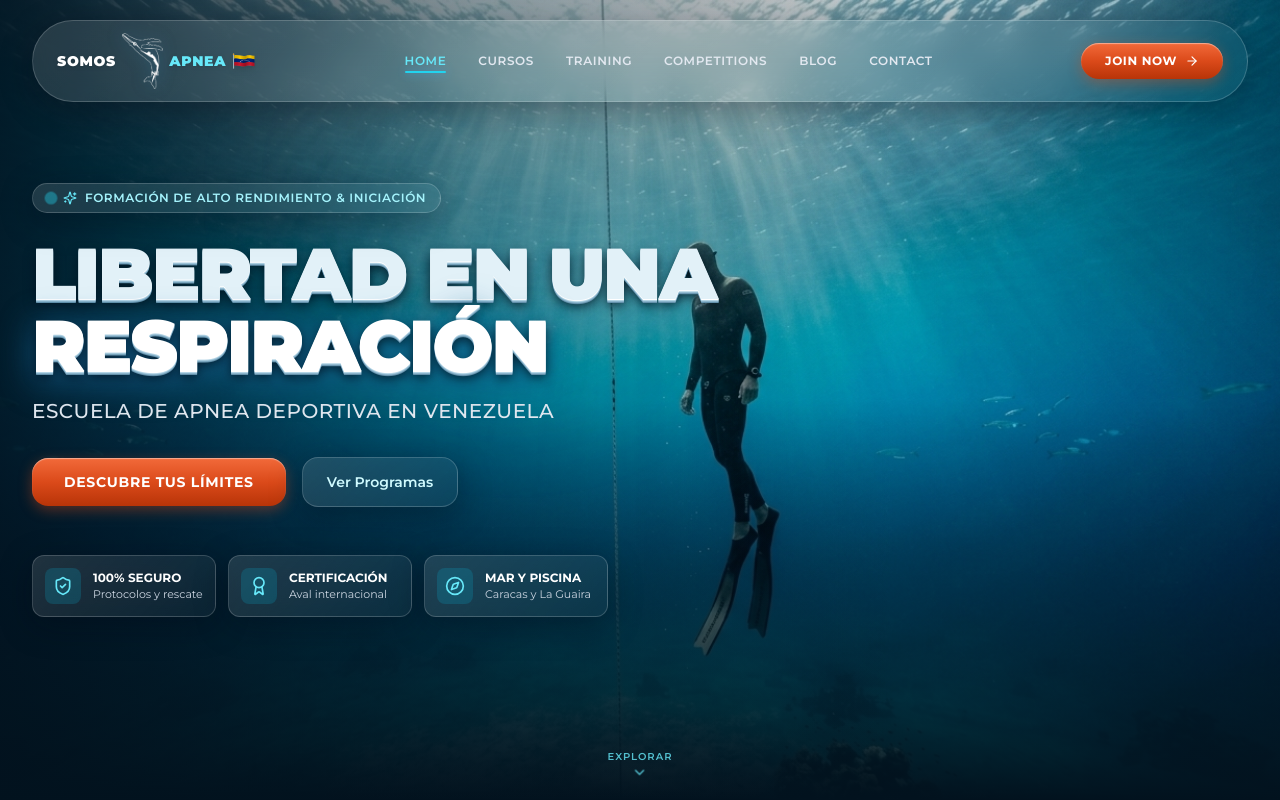
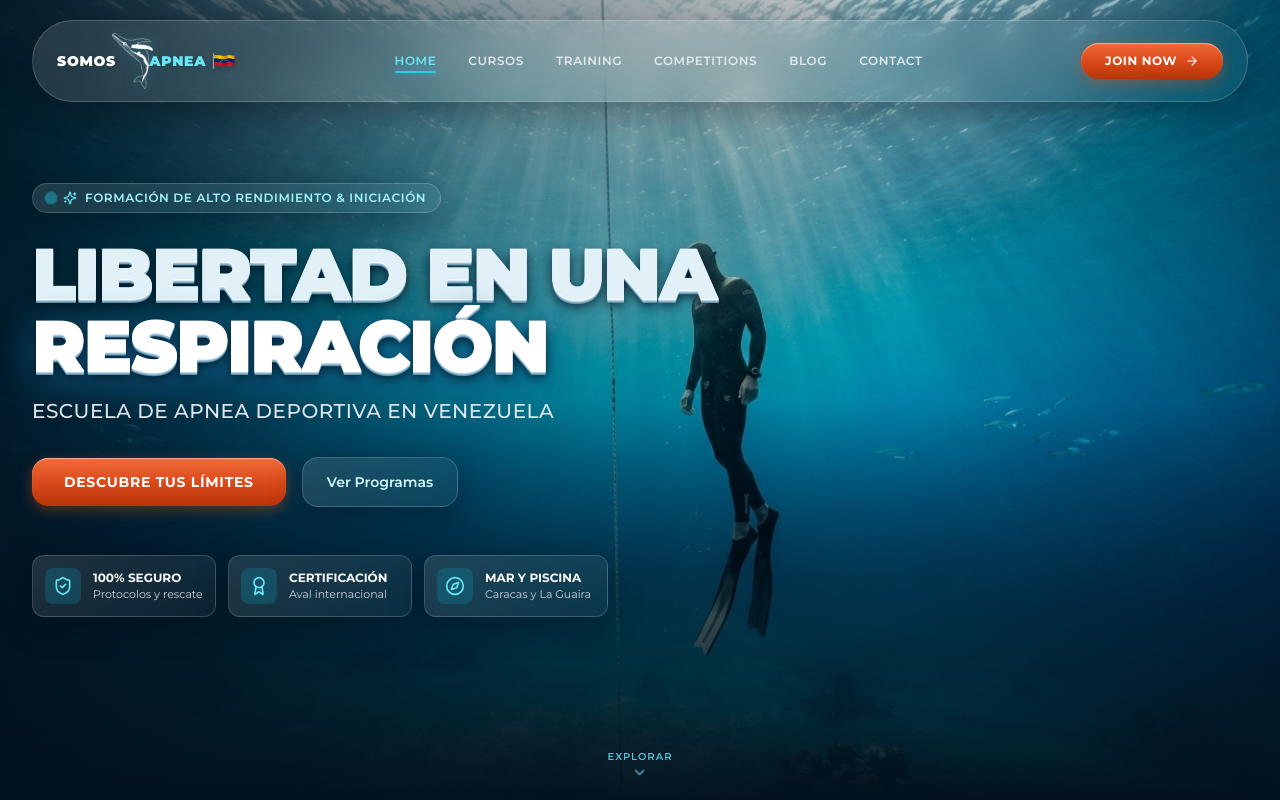
Before and after one commit to jhonshua/pagina-somos-apnea, a React (Vite) app: page / in a window 1280 px wide. Shown: the top 800 px of the page. Built offline with nearby package versions, Linux system fonts and the light colour scheme; the HTML template or start-up script is replaced by a standard one.

Commit message:
feat: use new clean whale image and tighten spacing around SOMOS and APNEA

```diff
--- a/src/components/Footer.tsx
+++ b/src/components/Footer.tsx
@@ -11,17 +11,17 @@ export const Footer: React.FC = () => {
           {/* Brand Col */}
           <div className="md:col-span-2">
             <div className="flex items-center mb-4 select-none">
-              <span className="text-white text-xs sm:text-[13px] md:text-sm font-black tracking-wider drop-shadow leading-none uppercase">
+              <span className="text-white text-xs sm:text-[13px] md:text-sm font-black tracking-wider drop-shadow leading-none uppercase -mr-0.5 sm:-mr-1">
                 SOMOS
               </span>
-              <div className="h-11 sm:h-12 w-auto mx-1 sm:mx-1.5 flex items-center justify-center shrink-0">
+              <div className="h-11 sm:h-12 w-auto flex items-center justify-center shrink-0">
                 <img
                   src="/whale-only.png"
                   alt="Somos Apnea"
                   className="h-full w-auto object-contain filter drop-shadow-[0_0_8px_rgba(56,164,224,0.5)] pointer-events-none"
                 />
               </div>
-              <div className="flex items-center gap-1 sm:gap-1.5">
+              <div className="flex items-center gap-1 sm:gap-1.5 -ml-0.5 sm:-ml-1">
                 <span className="text-cyan-300 text-xs sm:text-[13px] md:text-sm font-black tracking-wider leading-none drop-shadow uppercase">
                   APNEA
                 </span>
--- a/src/components/Navbar.tsx
+++ b/src/components/Navbar.tsx
@@ -26,12 +26,12 @@ export const Navbar: React.FC<NavbarProps> = ({ onOpenJoinModal }) => {
         {/* Logo Oficial: SOMOS + Ballena + APNEA + Bandera Ondulante integrados */}
         <a href="#home" className="flex items-center group cursor-pointer select-none">
           {/* SOMOS */}
-          <span className="text-white text-xs sm:text-[13px] md:text-sm font-black tracking-wider drop-shadow leading-none uppercase">
+          <span className="text-white text-xs sm:text-[13px] md:text-sm font-black tracking-wider drop-shadow leading-none uppercase -mr-0.5 sm:-mr-1">
             SOMOS
           </span>
 
-          {/* En el medio: Solo la ballena (espaciado reducido a la mitad, sin zoom/agrandamiento al pasar el dedo) */}
-          <div className="relative h-11 sm:h-12 md:h-14 w-auto mx-1 sm:mx-1.5 flex items-center justify-center shrink-0">
+          {/* En el medio: Solo la ballena pegada directamente a las letras */}
+          <div className="relative h-11 sm:h-12 md:h-14 w-auto flex items-center justify-center shrink-0">
             <img
               src="/whale-only.png"
               alt="Somos Apnea"
@@ -40,7 +40,7 @@ export const Navbar: React.FC<NavbarProps> = ({ onOpenJoinModal }) => {
           </div>
 
           {/* APNEA + Bandera Ondulante de Venezuela */}
-          <div className="flex items-center gap-1 sm:gap-1.5">
+          <div className="flex items-center gap-1 sm:gap-1.5 -ml-0.5 sm:-ml-1">
             <span className="text-cyan-300 text-xs sm:text-[13px] md:text-sm font-black tracking-wider leading-none drop-shadow uppercase">
               APNEA
             </span>
```
Also changed, not shown: public/whale-only.png, src/assets/whale-only.png.
